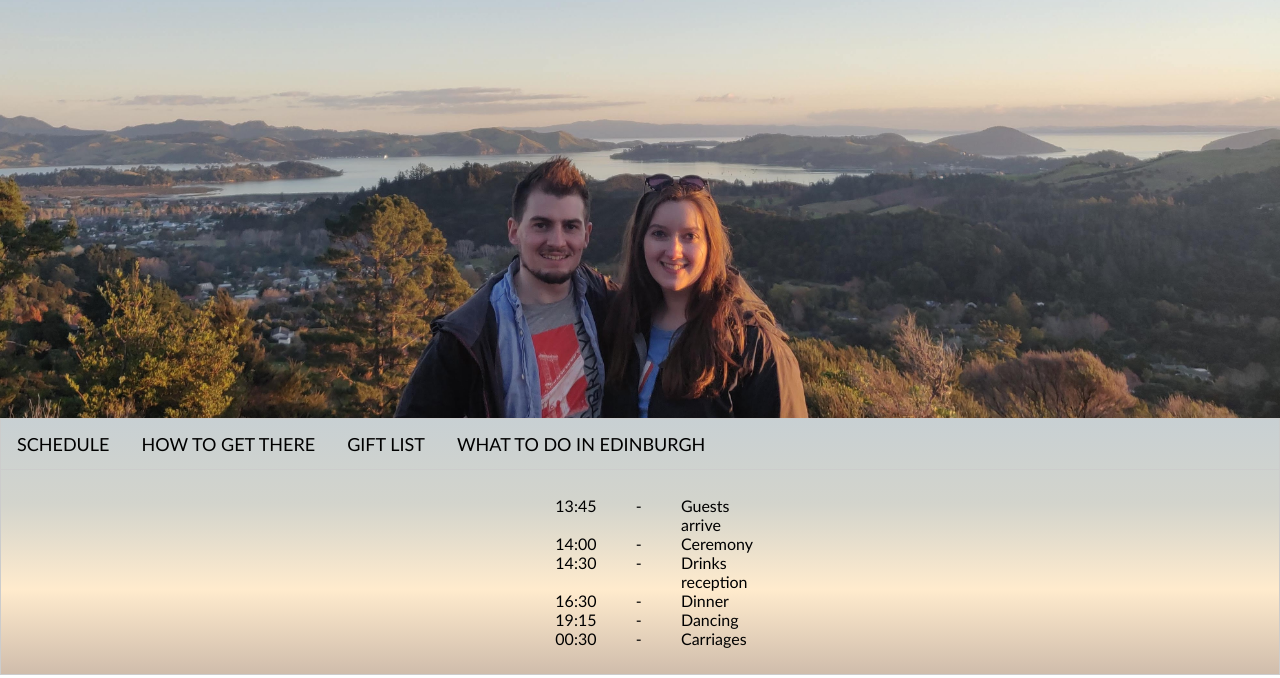
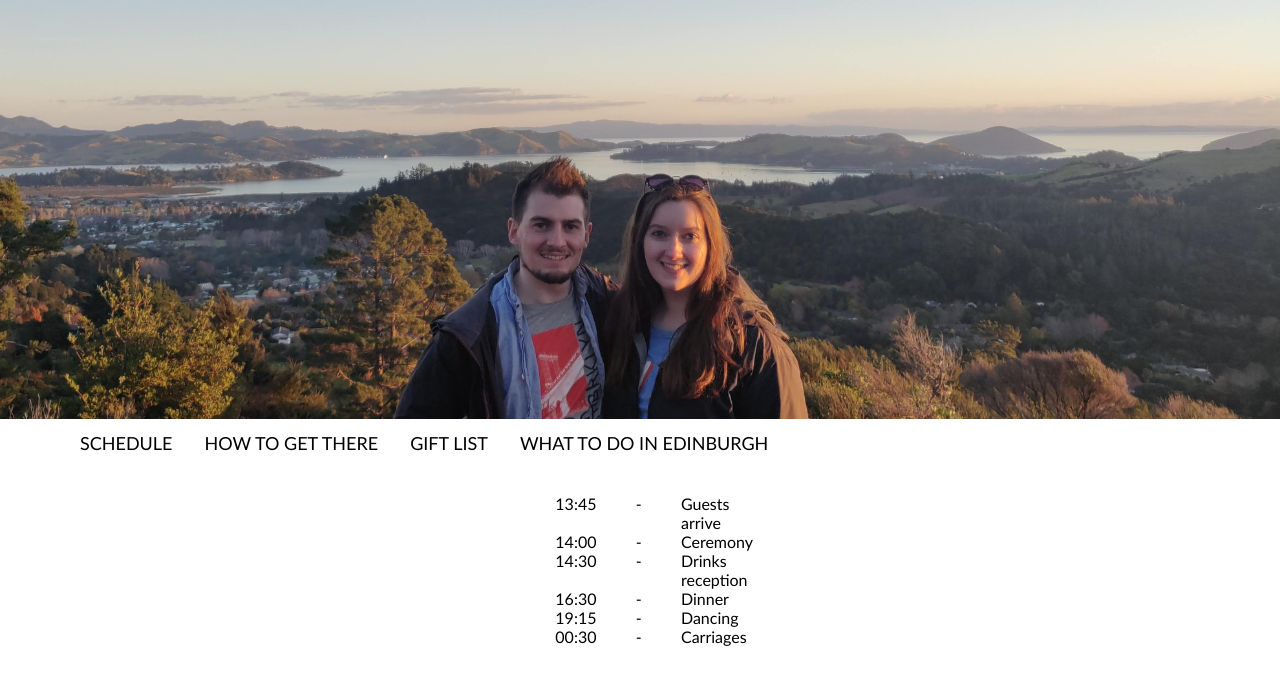
Before and after one commit to silleknarf/wedding-site, a website: page index.html in a window 1280 px wide. Shown: the part 122-800 px from the top of the page. Drawn offline with Linux system fonts and the light colour scheme; a web font is replaced by a local one.

Commit message:
Updated the tab formatting

```diff
--- a/css/main.css
+++ b/css/main.css
@@ -75,10 +75,12 @@ html,h1,p, body {
 
 #content {
     grid-row: 4;
-    grid-column: 1 / span 3;
+    grid-column: 2;
 
+    /*
     background-color: blanchedalmond;
     background: linear-gradient(#c8d0d3, #d3d4cc, blanchedalmond, #cfbcab);
+    */
 }
 
 /* Futura */
@@ -133,7 +135,6 @@ html,h1,p, body {
 /* Style the tab */
 .tab {
     overflow: hidden;
-    border: 1px solid #ccc;
  }
 
 /* Style the buttons that are used to open the tab content */
@@ -164,6 +165,4 @@ html,h1,p, body {
 .tabcontent {
     display: none;
     padding: 6px 12px;
-    border: 1px solid #ccc;
-    border-top: none;
 }
```
